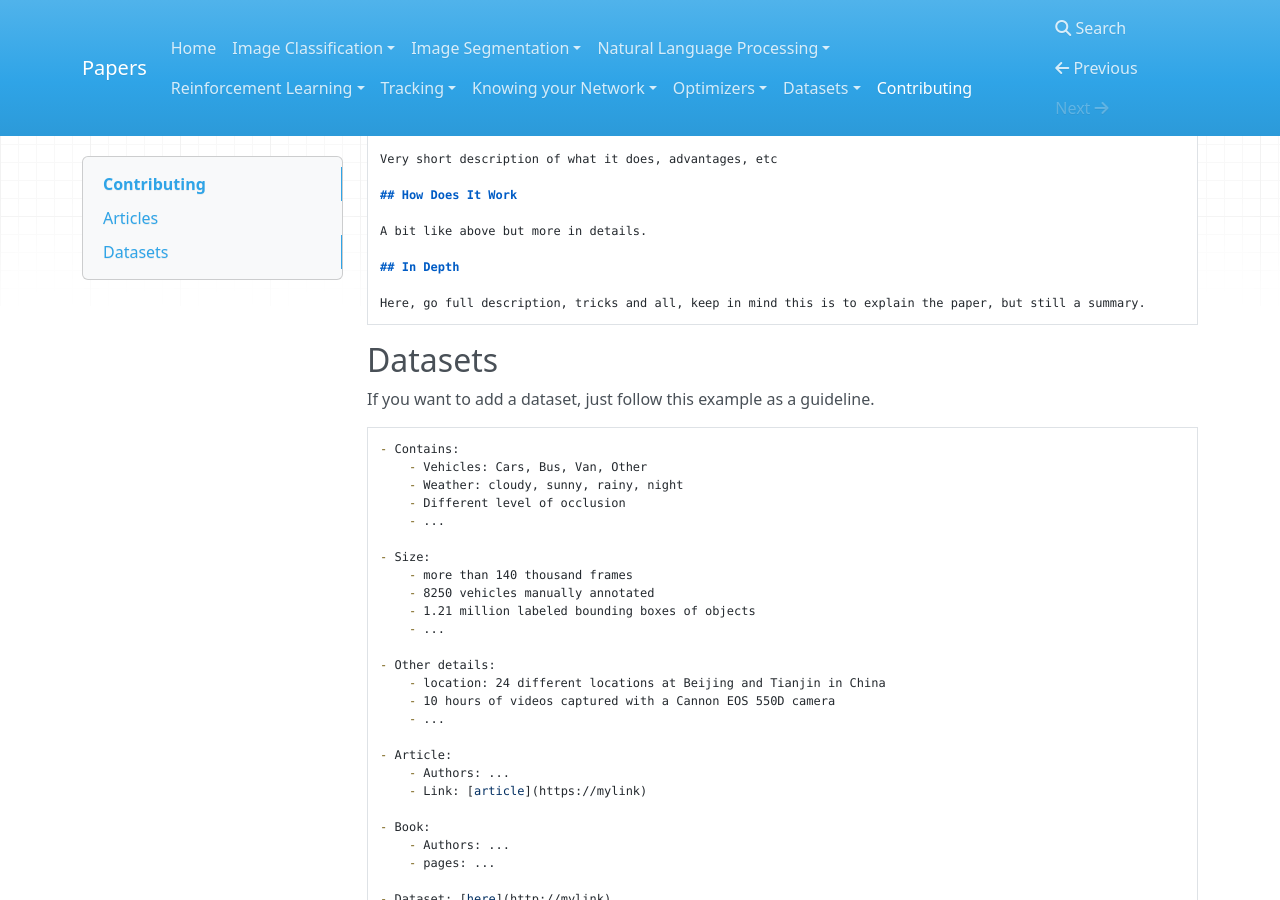
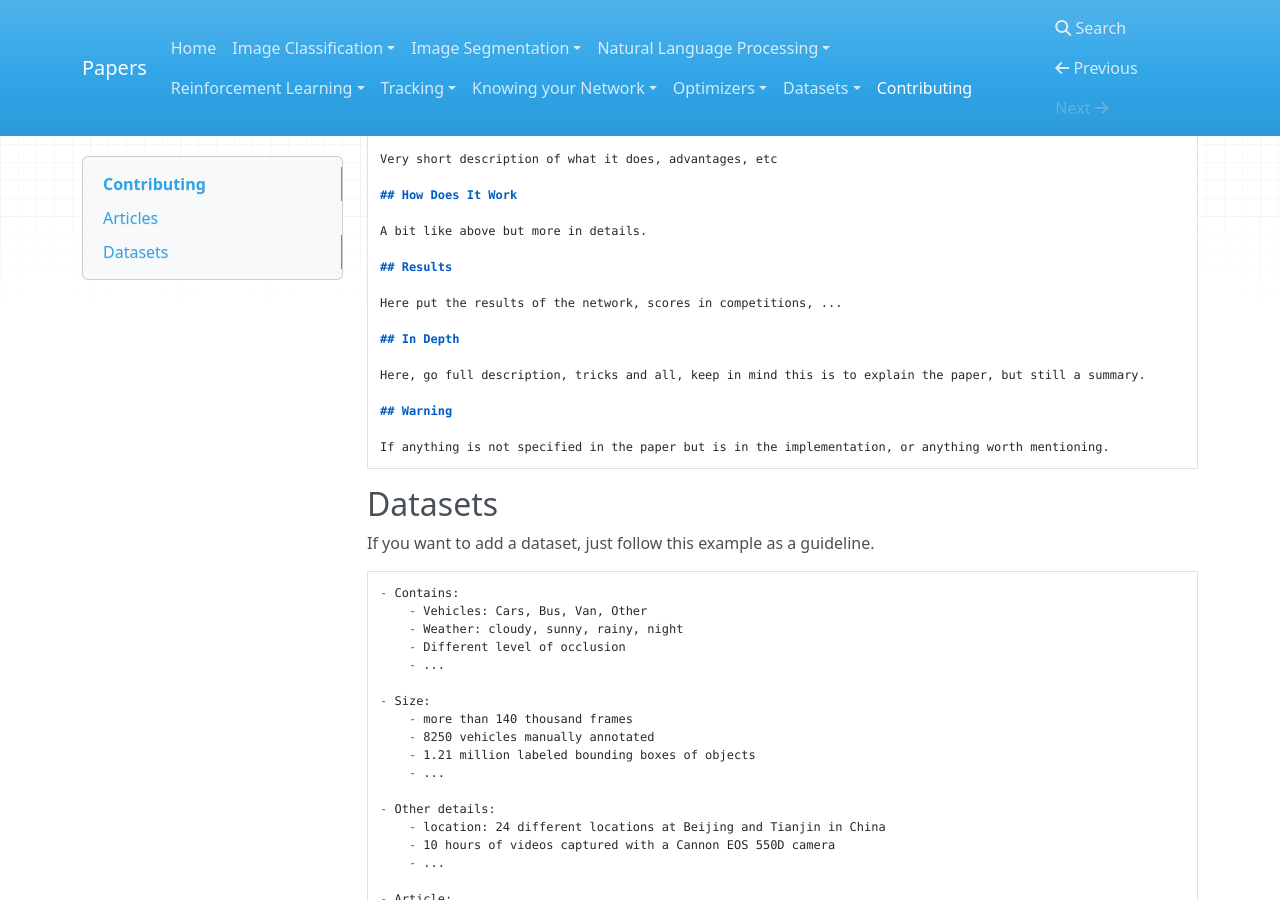
Before and after one commit to D3lt4lph4/papers, an MkDocs documentation site: the page built from docs/contributing.md, in a window 1280 px wide and 900 px high, scrolled down 416 px. Built offline with MkDocs 1.6.1, drawn with Linux system fonts in a browser that asks for light colours; nearby versions of some CDN libraries; old or Windows-style settings are respelled for this version of MkDocs.

Commit message:
changing a few sections

````diff
--- a/docs/contributing.md
+++ b/docs/contributing.md
@@ -25,10 +25,17 @@ Very short description of what it does, advantages, etc
 
 A bit like above but more in details.
 
+## Results
+
+Here put the results of the network, scores in competitions, ...
+
 ## In Depth
 
 Here, go full description, tricks and all, keep in mind this is to explain the paper, but still a summary.
 
+## Warning
+
+If anything is not specified in the paper but is in the implementation, or anything worth mentioning.
 ```
 
 ## Datasets
````
